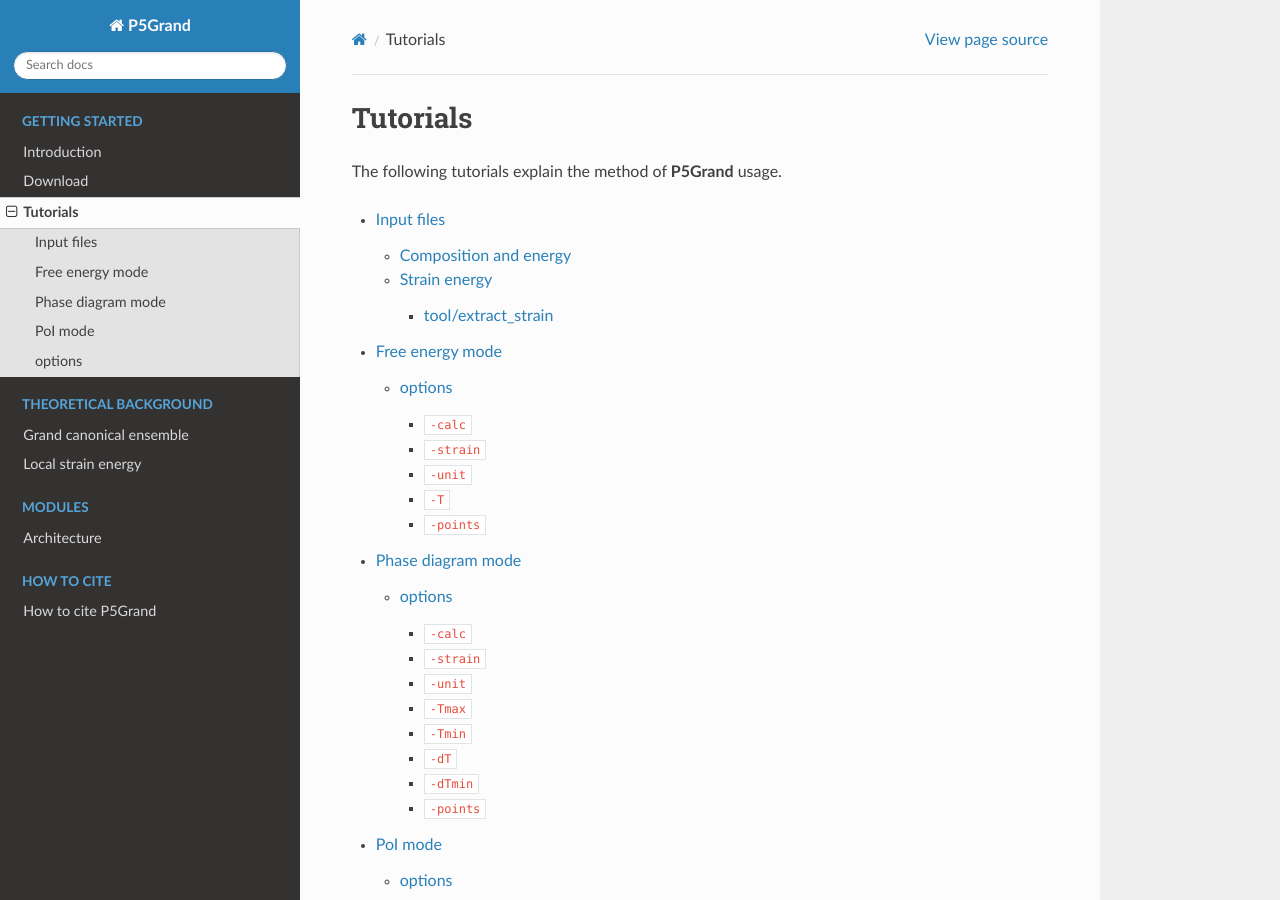
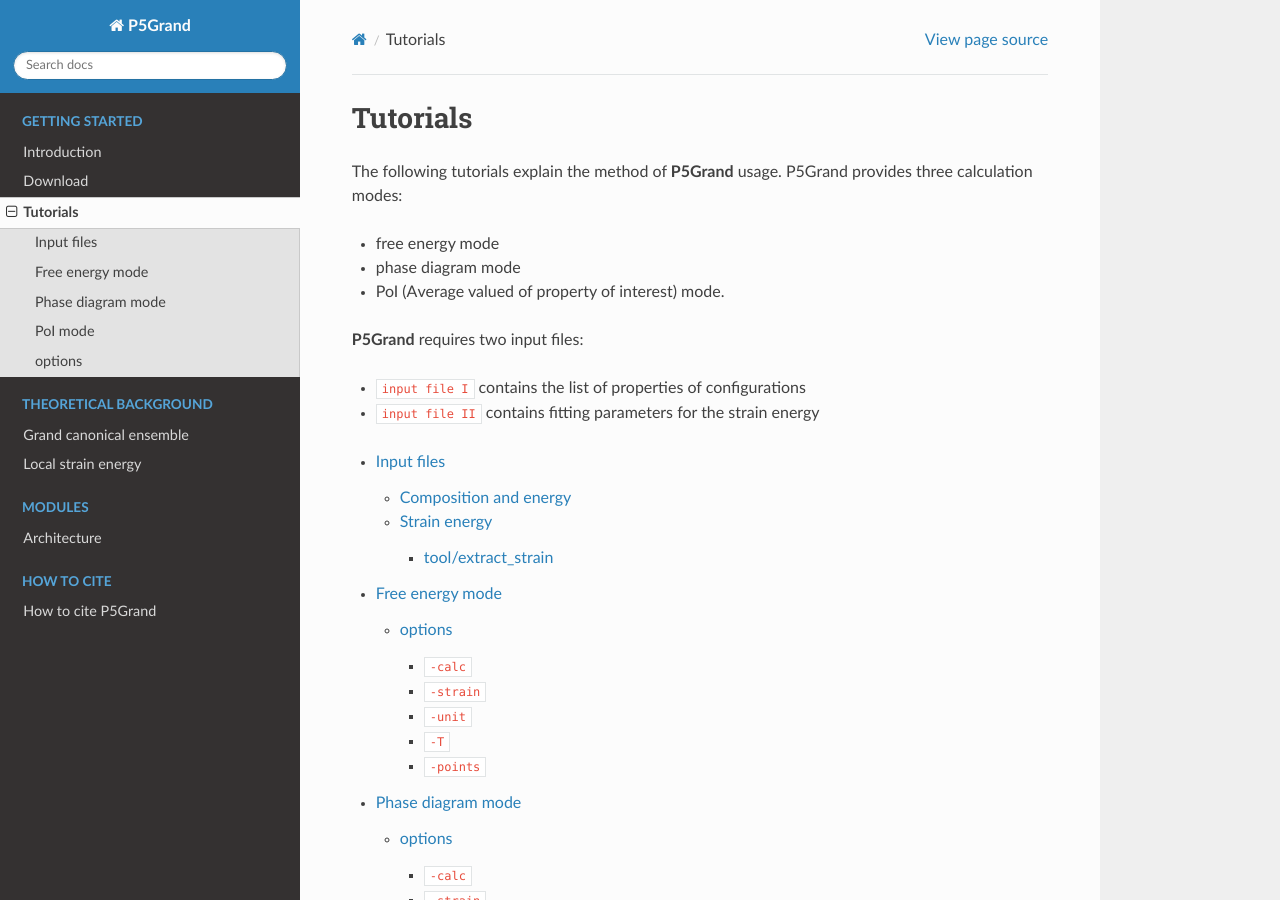
Before and after one commit to Han-Gyuseung/5PG, a Sphinx documentation site: the page built from docs/source/start/tutorials.rst, in a window 1280 px wide and 900 px high. Built offline with Sphinx 7.4.7 and the Read the Docs theme 2.0.0, drawn with Linux system fonts in a browser that asks for light colours.

Commit message:
Update tutorials.rst

```diff
--- a/docs/source/start/tutorials.rst
+++ b/docs/source/start/tutorials.rst
@@ -2,6 +2,16 @@
 =========
 
 The following tutorials explain the method of **P5Grand** usage.
+P5Grand  provides three calculation modes:
+
+* free energy mode
+* phase diagram mode
+* PoI (Average valued of property of interest) mode.
+
+**P5Grand** requires two input files:
+
+* ``input file I`` contains the list of properties of configurations
+* ``input file II`` contains fitting parameters for the strain energy
 
 .. toctree::
     :maxdepth: 3
```
